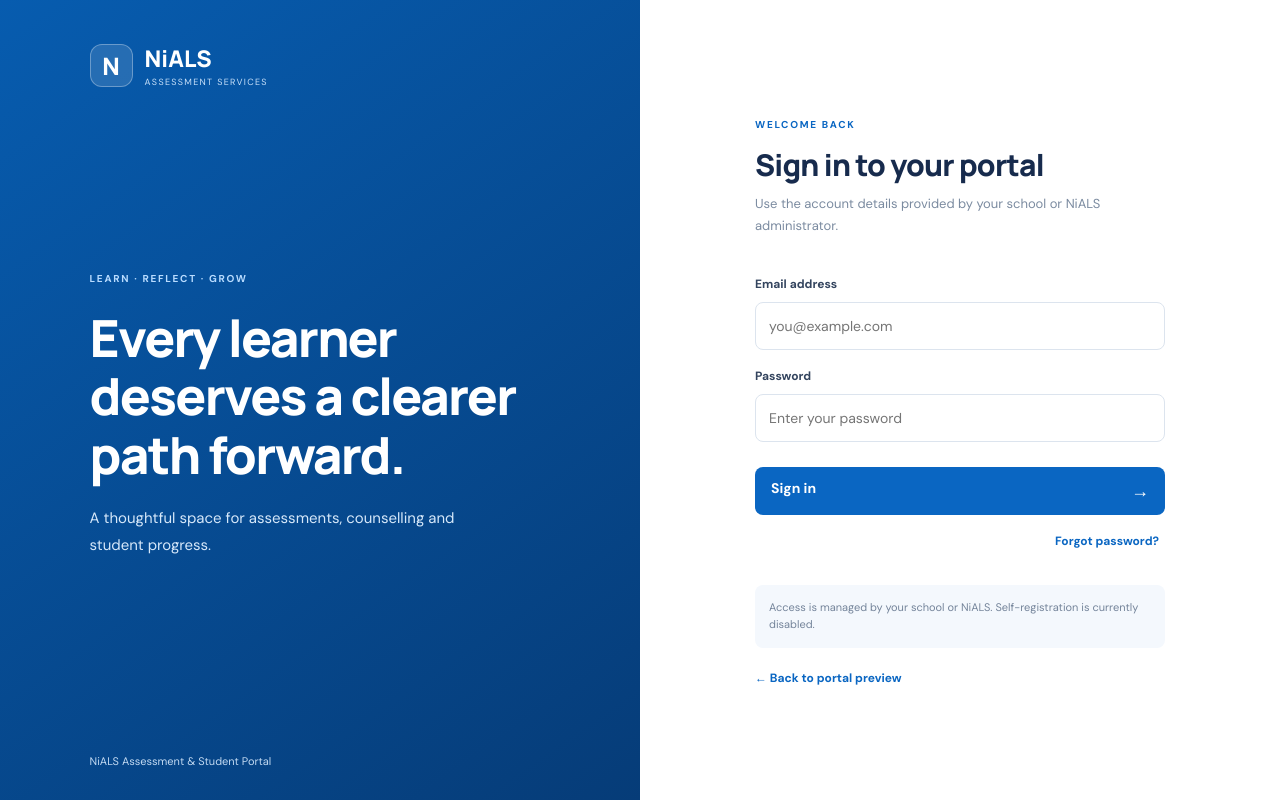
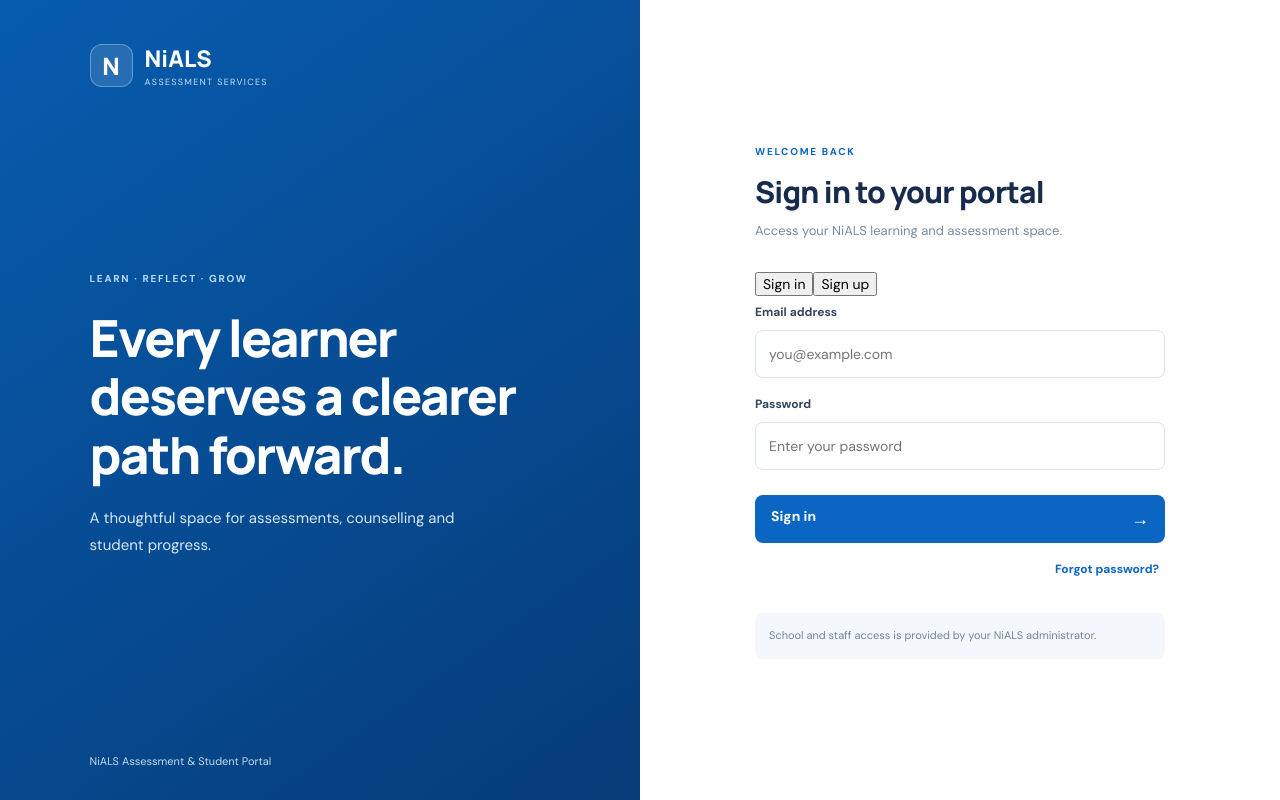
Before and after one commit to thasleenanasreen242-cmd/nials-assessment-lms, a Next.js app: page /login in a window 1280 px wide. Built offline with nearby package versions, Linux system fonts and the light colour scheme.

Commit message:
Add learner sign-up to NiALS login

```diff
--- a/app/login/page.tsx
+++ b/app/login/page.tsx
@@ -7,6 +7,8 @@ import { createClient } from "@/lib/supabase/client";
 export default function LoginPage() {
   const [email, setEmail] = useState("");
   const [password, setPassword] = useState("");
+  const [fullName, setFullName] = useState("");
+  const [mode, setMode] = useState<"login" | "signup">("login");
   const [busy, setBusy] = useState(false);
   const [message, setMessage] = useState("");
   const [error, setError] = useState("");
@@ -16,9 +18,20 @@ export default function LoginPage() {
     setBusy(true); setError(""); setMessage("");
     try {
       const supabase = createClient();
-      const { error } = await supabase.auth.signInWithPassword({ email: email.trim(), password });
-      if (error) throw error;
-      window.location.href = "/lms";
+      if (mode === "signup") {
+        const { data, error } = await supabase.auth.signUp({
+          email: email.trim(),
+          password,
+          options: { data: { full_name: fullName.trim() }, emailRedirectTo: window.location.origin + "/login" }
+        });
+        if (error) throw error;
+        if (data.session) window.location.href = "/lms";
+        else setMessage("Account created. Please check your email and confirm your address before signing in.");
+      } else {
+        const { error } = await supabase.auth.signInWithPassword({ email: email.trim(), password });
+        if (error) throw error;
+        window.location.href = "/lms";
+      }
     } catch (e) {
       setError(e instanceof Error ? e.message : "Unable to sign in. Please try again.");
     } finally { setBusy(false); }
@@ -48,21 +61,22 @@ export default function LoginPage() {
     <section className="auth-form-panel">
       <div className="auth-form-wrap">
         <div className="auth-mobile-brand">NiALS <span>ASSESSMENT SERVICES</span></div>
-        <span className="auth-eyebrow">WELCOME BACK</span>
-        <h2>Sign in to your portal</h2>
-        <p className="auth-intro">Use the account details provided by your school or NiALS administrator.</p>
+        <span className="auth-eyebrow">{mode === "login" ? "WELCOME BACK" : "GET STARTED"}</span>
+        <h2>{mode === "login" ? "Sign in to your portal" : "Create your learner account"}</h2>
+        <p className="auth-intro">{mode === "login" ? "Access your NiALS learning and assessment space." : "Register as a learner to get started with NiALS."}</p>
+        <div className="auth-mode-switch"><button type="button" className={mode === "login" ? "active" : ""} onClick={() => {setMode("login");setError("");setMessage("");}}>Sign in</button><button type="button" className={mode === "signup" ? "active" : ""} onClick={() => {setMode("signup");setError("");setMessage("");}}>Sign up</button></div>
         <form onSubmit={signIn}>
+          {mode === "signup" && <><label htmlFor="fullName">Full name</label><input id="fullName" type="text" autoComplete="name" required maxLength={100} value={fullName} onChange={e=>setFullName(e.target.value)} placeholder="Your full name"/></>}
           <label htmlFor="email">Email address</label>
           <input id="email" type="email" autoComplete="username" required value={email} onChange={e=>setEmail(e.target.value)} placeholder="you@example.com"/>
           <label htmlFor="password">Password</label>
-          <input id="password" type="password" autoComplete="current-password" required value={password} onChange={e=>setPassword(e.target.value)} placeholder="Enter your password"/>
-          <button className="auth-submit" type="submit" disabled={busy}>{busy ? "Please wait…" : "Sign in"} <span>→</span></button>
+          <input id="password" type="password" autoComplete={mode === "signup" ? "new-password" : "current-password"} minLength={8} required value={password} onChange={e=>setPassword(e.target.value)} placeholder={mode === "signup" ? "Create a password (at least 8 characters)" : "Enter your password"}/>
+          <button className="auth-submit" type="submit" disabled={busy}>{busy ? "Please wait…" : mode === "login" ? "Sign in" : "Create account"} <span>→</span></button>
         </form>
-        <button className="auth-reset" type="button" disabled={busy} onClick={resetPassword}>Forgot password?</button>
+        {mode === "login" && <button className="auth-reset" type="button" disabled={busy} onClick={resetPassword}>Forgot password?</button>}
         {error && <p className="auth-error" role="alert">{error}</p>}
         {message && <p className="auth-success" role="status">{message}</p>}
-        <div className="auth-note">Access is managed by your school or NiALS. Self-registration is currently disabled.</div>
-        <Link className="auth-back" href="/">← Back to portal preview</Link>
+        <div className="auth-note">{mode === "signup" ? "Learner registration only. Counsellor, school and administrator accounts are created by NiALS." : "School and staff access is provided by your NiALS administrator."}</div>
       </div>
     </section>
   </main>;
```
